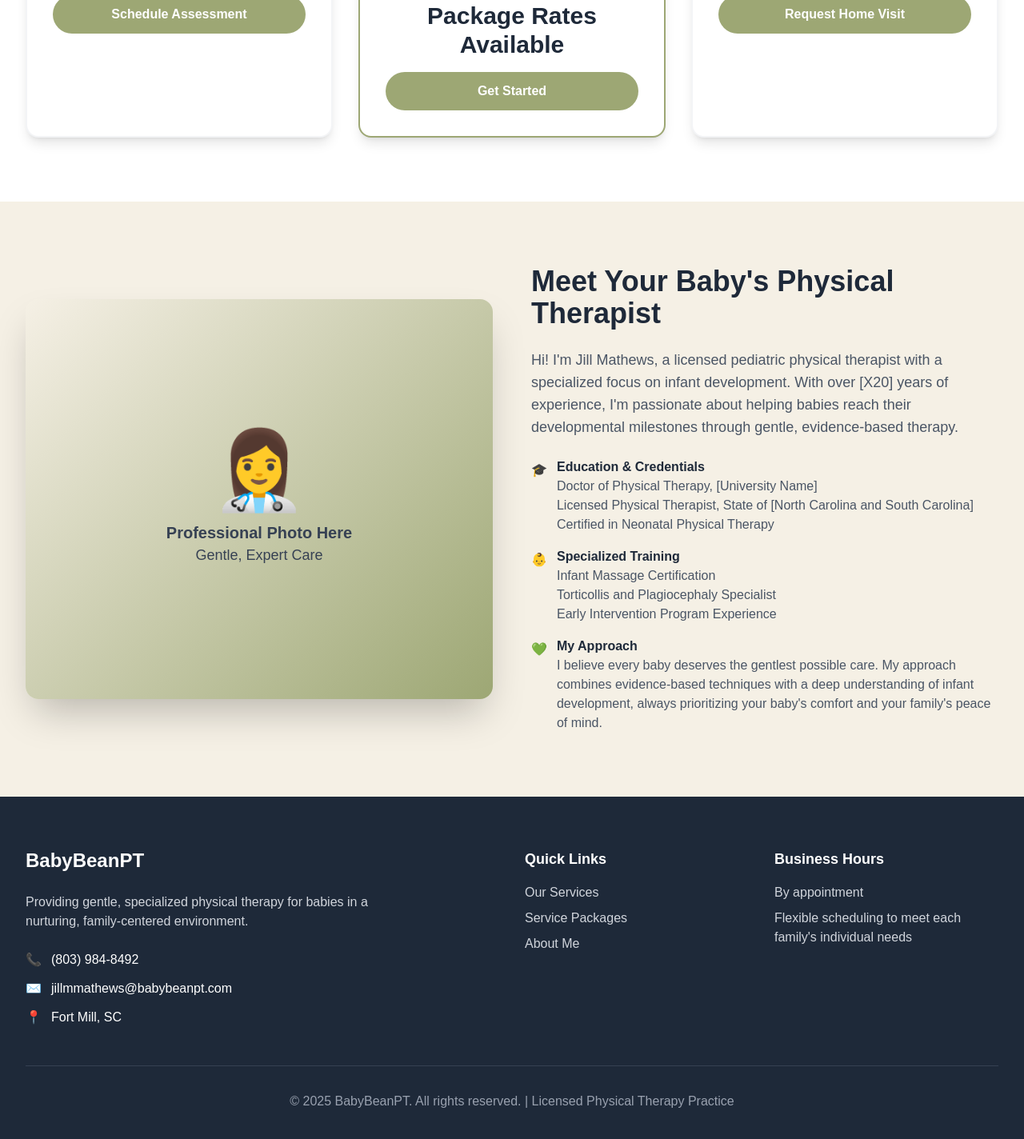
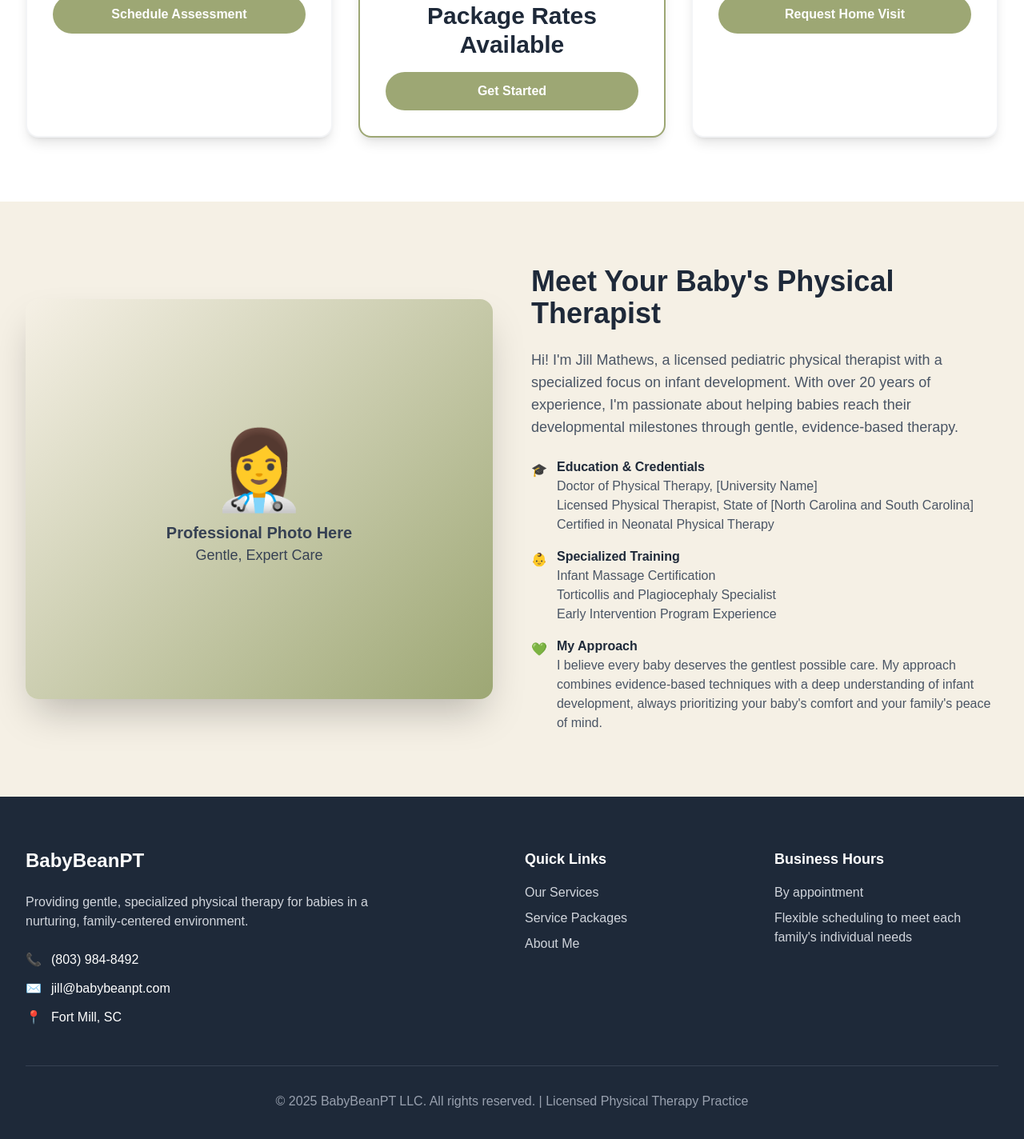
Before and after one commit to jillmathews/babybeanpt, a Next.js app: page / in a window 1280 px wide. Shown: the part 2618-4042 px from the top of the page at 80% size. Built offline with nearby package versions, Linux system fonts and the light colour scheme.

Commit message:
escaped apos.

```diff
--- a/src/app/page.tsx
+++ b/src/app/page.tsx
@@ -34,7 +34,7 @@ export default function Home() {
             </h2>
             <p className="text-xl sm:text-2xl text-gray-600 mb-8 max-w-3xl mx-auto">
               Specialized, evidence-based physical therapy helping babies reach their developmental milestones
-              with gentle, nurturing care that puts your family's comfort first.
+              with gentle, nurturing care that puts your family&apos;s comfort first.
             </p>
             <div className="flex flex-col sm:flex-row gap-4 justify-center">
               <button
@@ -74,7 +74,7 @@ export default function Home() {
         <div className="max-w-7xl mx-auto">
           <div className="text-center mb-16">
             <h2 className="text-3xl sm:text-4xl font-bold text-gray-800 mb-6">
-              Specialized Care for Your Baby's Development
+              Specialized Care for Your Baby&apos;s Development
             </h2>
             <p className="text-xl text-gray-600 max-w-3xl mx-auto">
               We provide gentle, evidence-based physical therapy to help babies overcome challenges
@@ -123,7 +123,7 @@ export default function Home() {
               <div className="text-4xl mb-4">🏠</div>
               <h3 className="text-xl font-semibold text-gray-800 mb-4">Home Visits</h3>
               <p className="text-gray-600">
-                Convenient in-home therapy sessions in your baby's familiar environment,
+                Convenient in-home therapy sessions in your baby&apos;s familiar environment,
                 with family education and environmental modifications.
               </p>
             </div>
@@ -148,7 +148,7 @@ export default function Home() {
               Service Packages
             </h2>
             <p className="text-xl text-gray-600 max-w-3xl mx-auto">
-              Choose the care package that best fits your baby's needs and your family's schedule.
+              Choose the care package that best fits your baby&apos;s needs and your family&apos;s schedule.
             </p>
           </div>
 
@@ -288,14 +288,12 @@ export default function Home() {
         <div className="max-w-7xl mx-auto">
           <div className="grid lg:grid-cols-2 gap-12 items-center">
             <div>
-              <h2 className="text-3xl sm:text-4xl font-bold text-gray-800 mb-6">
-                Meet Your Baby's Physical Therapist
-              </h2>
-
-              <div className="space-y-6">
+            <h2 className="text-3xl sm:text-4xl font-bold text-gray-800 mb-6">
+              Meet Your Baby&apos;s Physical Therapist
+            </h2>              <div className="space-y-6">
                 <p className="text-lg text-gray-600">
-                  Hi! I'm Jill Mathews, a licensed pediatric physical therapist with a specialized focus on
-                  infant development. With over [X20] years of experience, I'm passionate about helping babies
+                  Hi! I&apos;m Jill Mathews, a licensed pediatric physical therapist with a specialized focus on
+                  infant development. With over 20 years of experience, I&apos;m passionate about helping babies
                   reach their developmental milestones through gentle, evidence-based therapy.
                 </p>
 
@@ -327,7 +325,7 @@ export default function Home() {
                       <p className="text-gray-600">
                         I believe every baby deserves the gentlest possible care. My approach combines
                         evidence-based techniques with a deep understanding of infant development,
-                        always prioritizing your baby's comfort and your family's peace of mind.
+                        always prioritizing your baby&apos;s comfort and your family&apos;s peace of mind.
                       </p>
                     </div>
                   </div>
@@ -369,7 +367,7 @@ export default function Home() {
                 </div>
                 <div className="flex items-center">
                   <span className="mr-3" style={{ color: '#9DA774' }}>✉️</span>
-                  <span>jillmmathews@babybeanpt.com</span>
+                  <span>jill@babybeanpt.com</span>
                 </div>
                 <div className="flex items-center">
                   <span className="mr-3" style={{ color: '#9DA774' }}>📍</span>
@@ -420,7 +418,7 @@ export default function Home() {
               <h4 className="text-lg font-semibold mb-4">Business Hours</h4>
               <ul className="space-y-2 text-gray-300">
                 <li>By appointment</li>
-                <li>Flexible scheduling to meet each family's individual needs</li>
+                <li>Flexible scheduling to meet each family&apos;s individual needs</li>
                 <li className="pt-2" style={{ color: '#9DA774' }}>
 
                 </li>
@@ -430,7 +428,7 @@ export default function Home() {
 
           <div className="border-t border-gray-700 mt-12 pt-8 text-center">
             <p className="text-gray-400">
-              © 2025 BabyBeanPT. All rights reserved. | Licensed Physical Therapy Practice
+              © 2025 BabyBeanPT LLC. All rights reserved. | Licensed Physical Therapy Practice
             </p>
           </div>
         </div>
```
